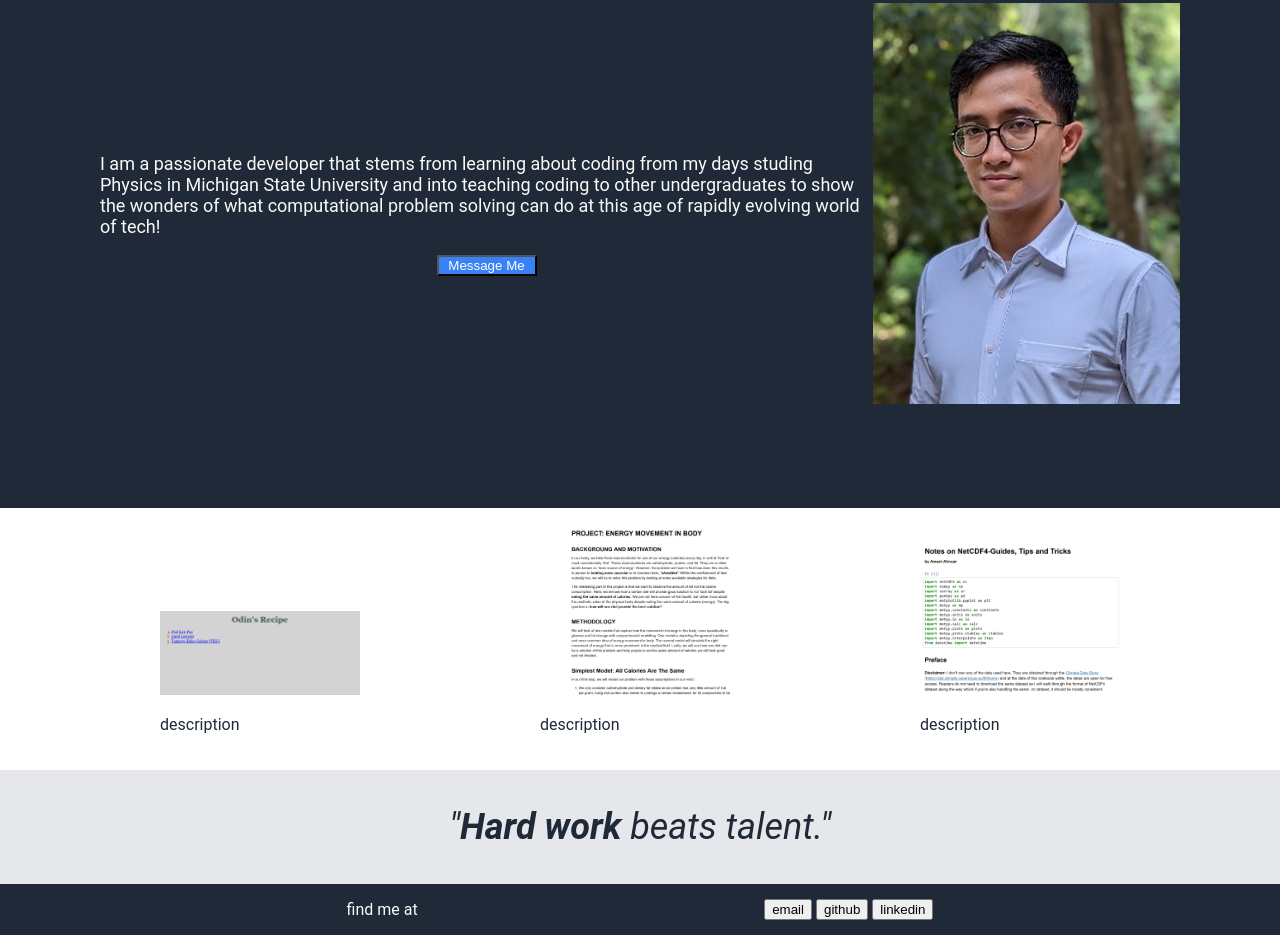
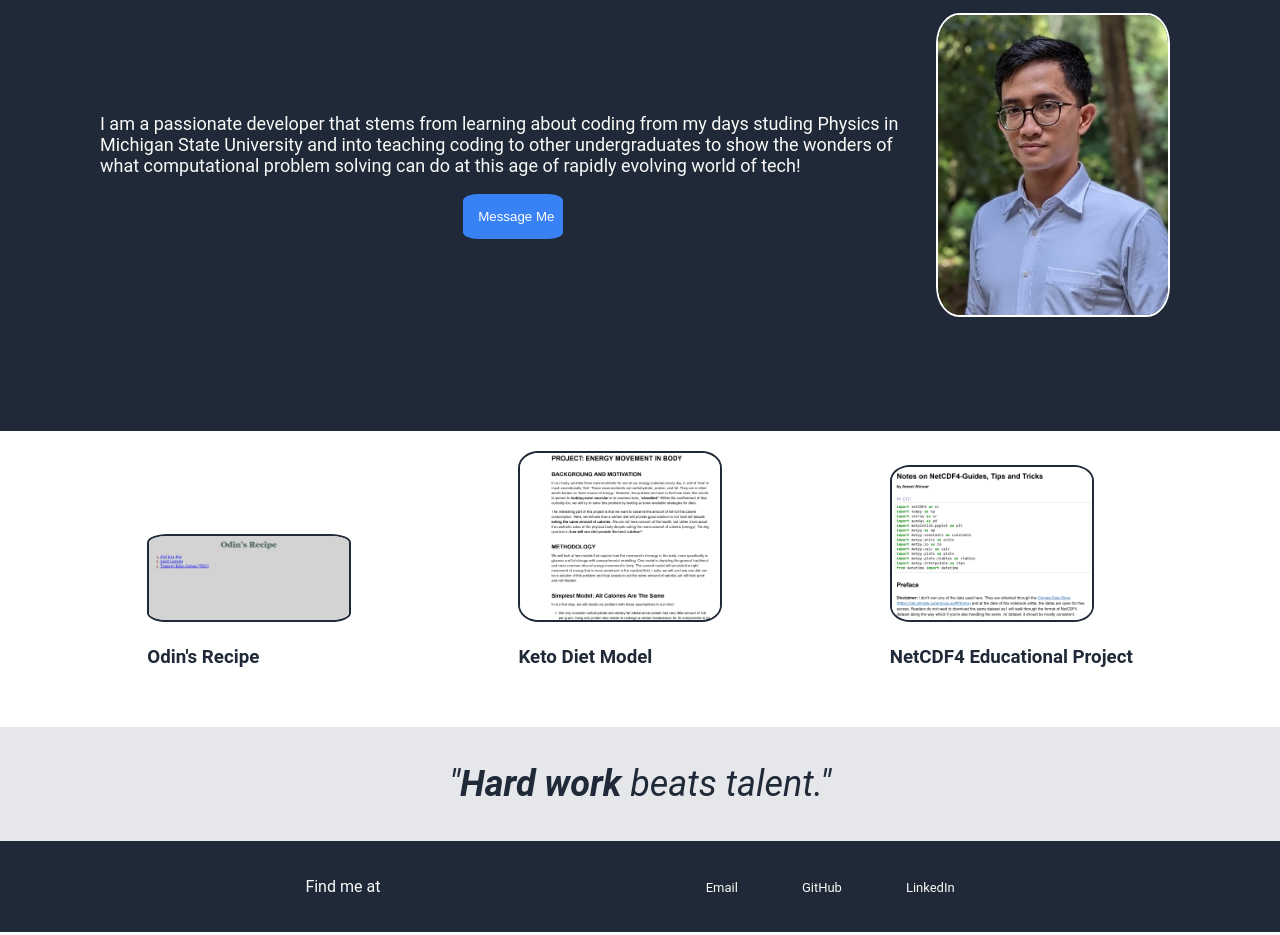
Before and after one commit to amaniahnuar/LandingPage, a plain HTML site: page index.html in a window 1280 px wide. Shown: the part 194-1129 px from the top of the page. Drawn offline with Linux system fonts and the light colour scheme.

Commit message:
Finished with landing page project
Tho finished and ticks off the checklist, still need more learning and familiarize. Need standardization practice i hope there is.

```diff
--- a/css/styles.css
+++ b/css/styles.css
@@ -39,6 +39,7 @@ h1 {
 .menu-item a {
     color: #f9faf8;
     text-decoration: none;
+    padding: 10px;
 }
 
 .body {
@@ -49,7 +50,8 @@ h1 {
 .main-head {
     display: flex;
     flex-direction: row;
-    justify-content:space-evenly;
+    justify-content:center;
+    align-items: center;
     color: #f9faf8;
     font-family: 'Roboto', sans-serif;
     background-color: #1F2937;
@@ -65,13 +67,23 @@ h1 {
     font-size: 18px;
 }
 
-.main-head.description-photo {
+.description button {
     padding: 10px;
-    height: 400px;
+    white-space: nowrap;
+}
+
+.main-head img {
+    margin: 10px;
+    max-height: 300px;
+    border-radius: 10%;
+    border: 2px solid white;
 }
 
 .description button {
     width: 100px;
+    border-radius: 15%;
+    padding: 15px;
+    border: 0px;
     background-color: #3882F6;
     color: white;
 }
@@ -84,13 +96,16 @@ h1 {
     align-items: baseline;
 }
 
-.project {
+.project, h3, a {
     margin: 20px;
     color: #1F2937;
+    text-decoration: none;
 }
 
 .project img {
     width: 200px;
+    border: solid #1F2937 2px;
+    border-radius: 10%;
 }
 
 .quotes {
@@ -116,4 +131,13 @@ h1 {
     align-items: center;
     background-color: #1F2937;
     color: #f9faf8;
+    padding: 10px;
 }
+
+.footer a {
+    color: #f9faf8;
+    text-decoration: none;
+    padding: 10px;
+    font-family: 'Roboto', sans-serif;
+    font-size: small;
+}
--- a/index.html
+++ b/index.html
@@ -45,22 +45,28 @@
         </div>
         <div class="projects">
             <div class="project">
-                <img src="./assets/recipe-photo.png" alt="recipe">
-                <p>
-                    description
-                </p>
+                <a href="https://amaniahnuar.github.io/OdinRecipe/">
+                    <img src="./assets/recipe-photo.png" alt="recipe">
+                    <h3>
+                        Odin's Recipe
+                    </h3>
+                </a>
             </div>
             <div class="project">
-                <img src="./assets/keto-photo.png" alt="keto-diet-model">
-                <p>
-                    description
-                </p>
+                <a href="https://github.com/amaniahnuar/Keto-Diet-Model">
+                    <img src="./assets/keto-photo.png" alt="keto-diet-model">
+                    <h3>
+                        Keto Diet Model
+                    </h3>
+                </a>
             </div>
             <div class="project">
-                <img src="./assets/netcdf4-photo.png" alt="Educative-Project-NetCDF4">
-                <p>
-                    description
-                </p>
+                <a href="https://github.com/amaniahnuar/Educative-Project-NetCDF4">
+                    <img src="./assets/netcdf4-photo.png" alt="Educative-Project-NetCDF4">
+                    <h3>
+                        NetCDF4 Educational Project
+                    </h3>
+                </a>
             </div>
         </div>
         <div class="quotes">
@@ -70,12 +76,12 @@
         </div>
         <div class="footer">
             <p class="footer">
-                find me at
+                Find me at
             </p>
             <div class="footer-menu">
-                <button class="email">email</button>
-                <button class="github">github</button>
-                <button class="linkedin">linkedin</button>
+                <a href="-">Email</a>
+                <a href="https://github.com/amaniahnuar">GitHub</a>
+                <a href="https://www.linkedin.com/in/amani-ahnuar/">LinkedIn</a>
             </div>
         </div>
     </div>
```
